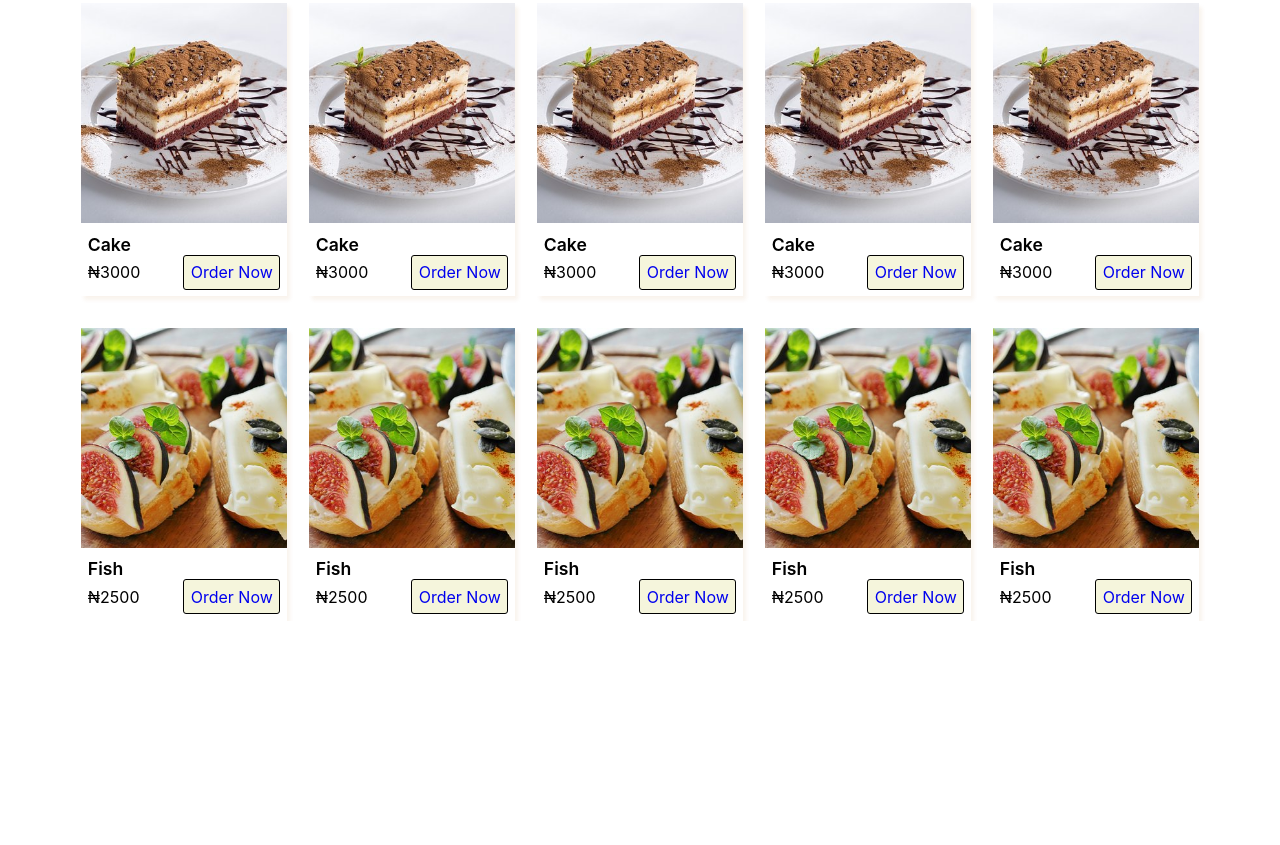
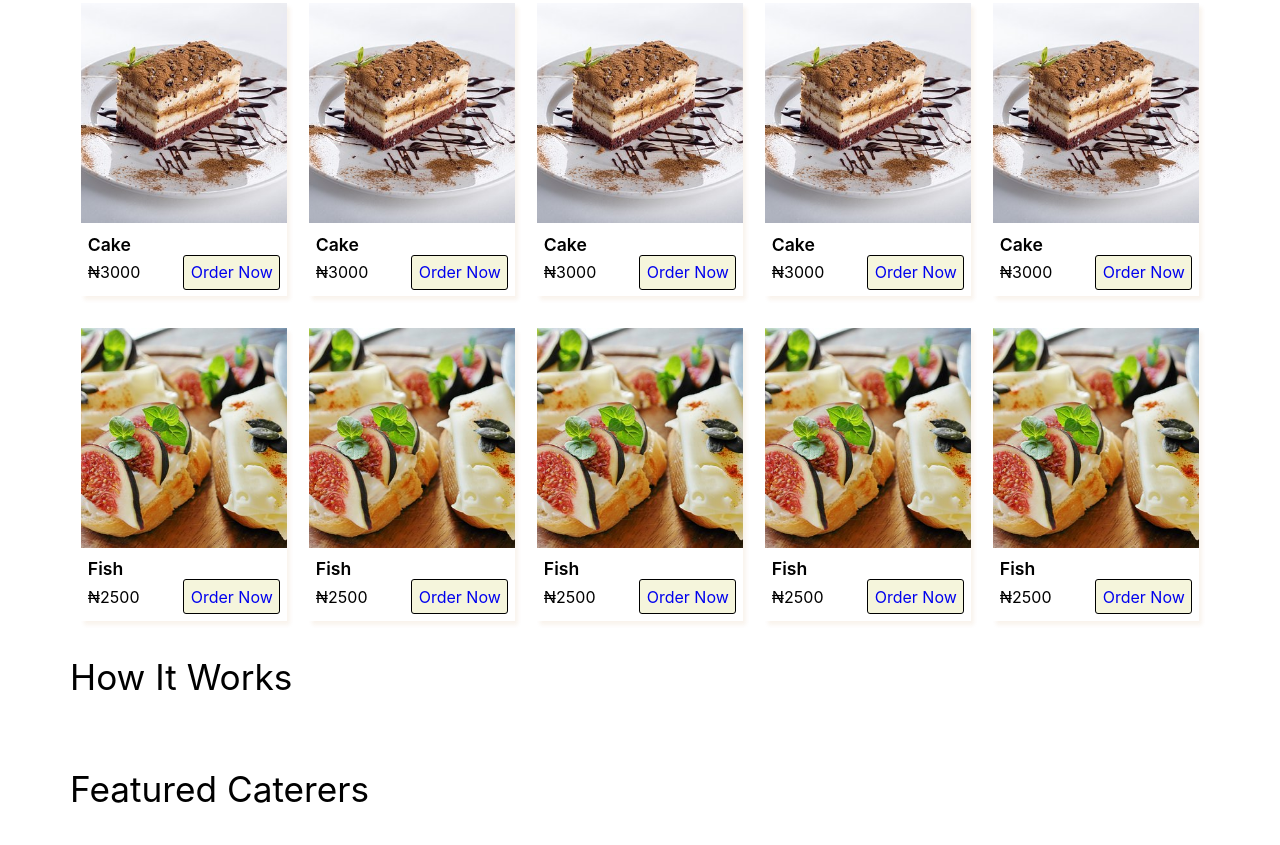
Before and after one commit to ekrresa/chaw, a plain HTML site: page UI/index.html in a window 1280 px wide. Shown: the part 609-1454 px from the top of the page. Before the commit the page ends 1230 px from the top, so only its background shows below. Drawn offline with Linux system fonts and the light colour scheme.

Commit message:
Added how it works & popular caterer section

```diff
--- a/UI/index.html
+++ b/UI/index.html
@@ -173,6 +173,20 @@
             </div>
           </div>
         </section>
+        <section>
+          <div class="container">
+            <div class="row">
+              <h3>How It Works</h3>
+            </div>
+          </div>
+        </section>
+        <section>
+          <div class="container">
+            <div class="row">
+              <h3>Featured Caterers</h3>
+            </div>
+          </div>
+        </section>
       </div>
     </main>
   </body>
```
Also changed, not shown: UI/images/bg.jpg.
